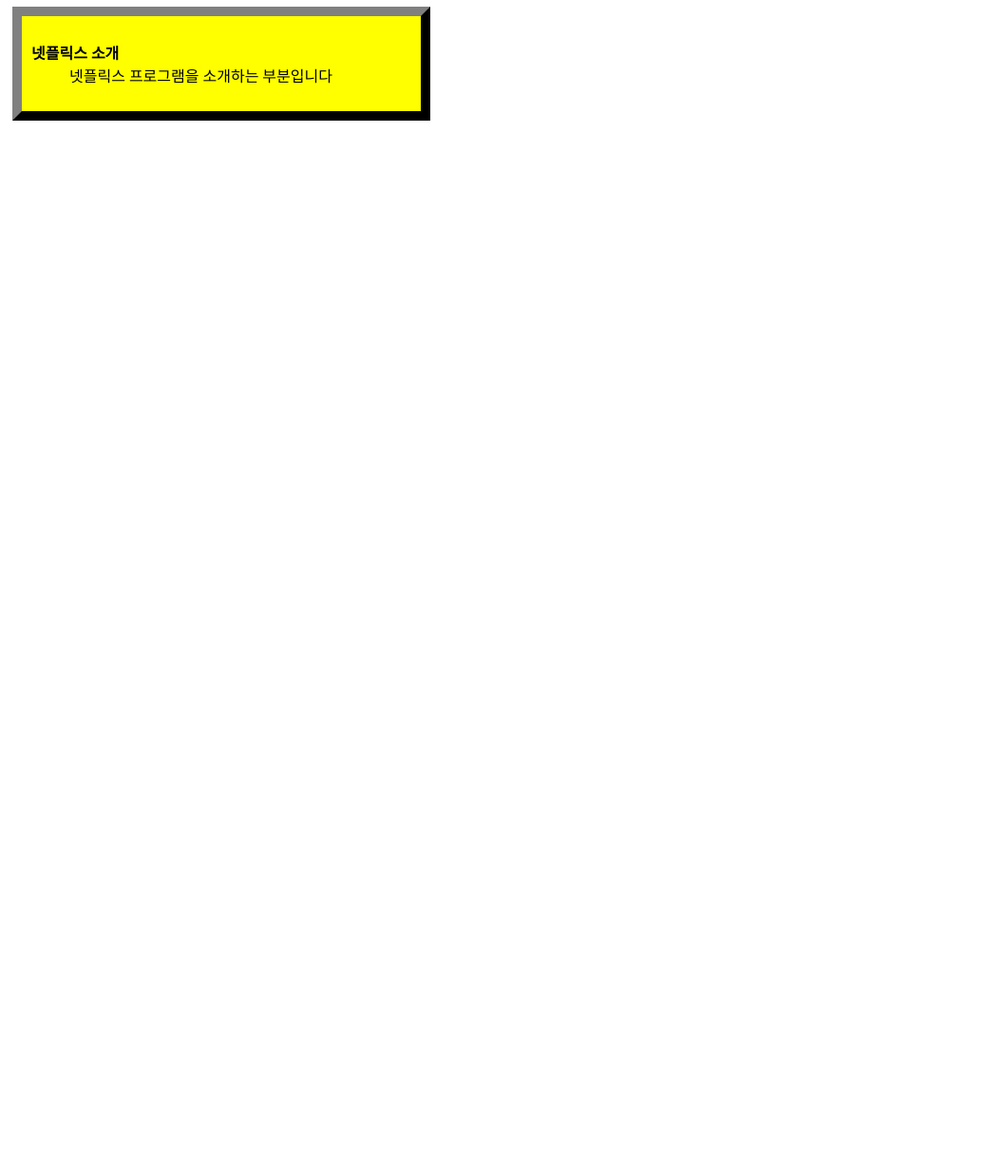
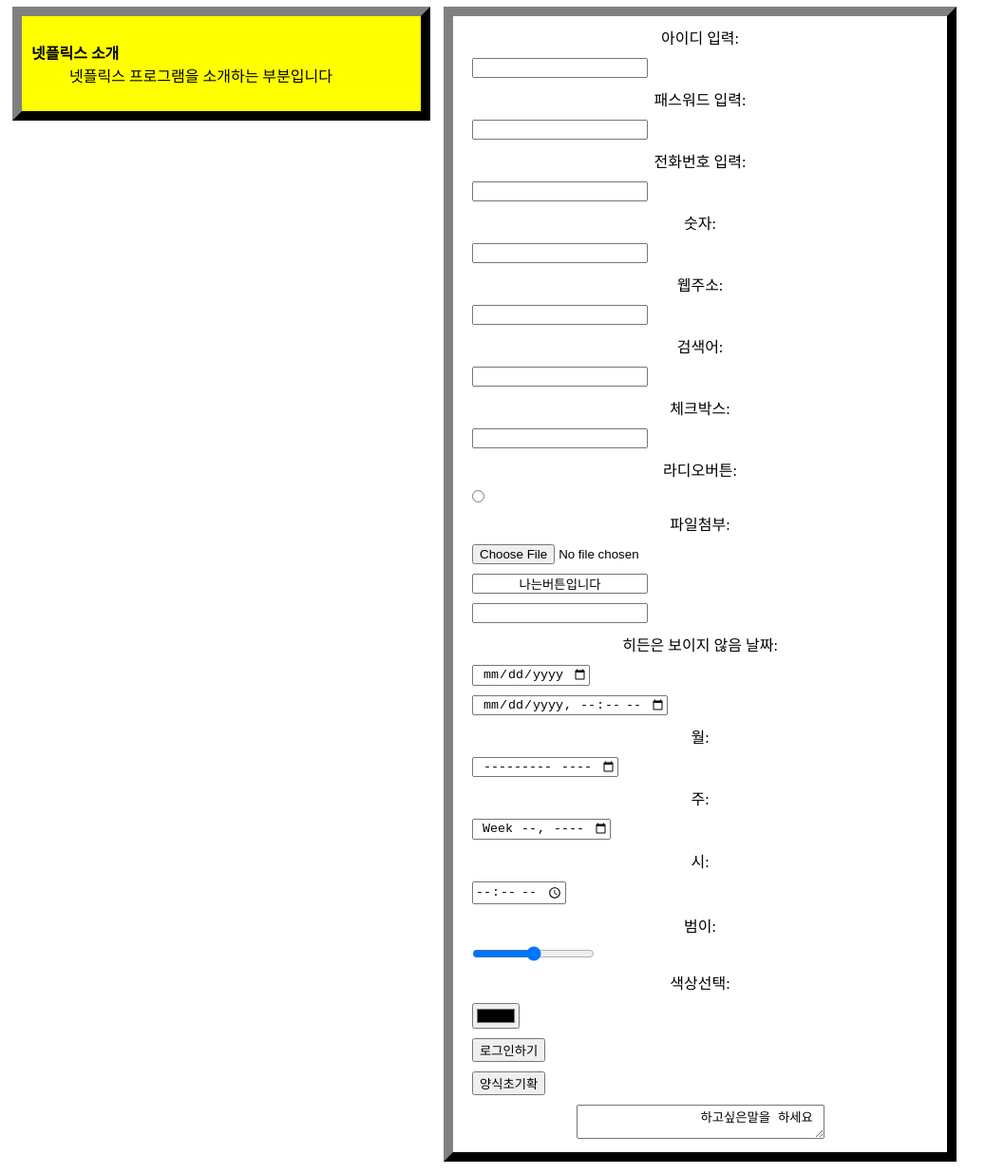
Before and after one commit to dpk990505/WebStudy, a plain HTML site: page index.html in a window 1280 px wide. Shown: the part 649-1885 px from the top of the page at 95% size, without its empty margins (0-1057 px from the left). Before the commit the page ends 800 px from the top, so only its background shows below. Drawn offline with Linux system fonts and the light colour scheme.

Commit message:
로그인폼 추가

```diff
--- a/css/style.css
+++ b/css/style.css
@@ -35,3 +35,14 @@ div#ootd{
 p{
     font-family: Impact, Haettenschweiler, 'Arial Narrow Bold', sans-serif;
 }
+
+div#login_form input{
+    text-align: center !important;
+    display: block;
+    margin: 10px;
+}
+div#login_form{
+    text-align: center;
+    width: 500px;
+    height: auto;
+}
--- a/index.html
+++ b/index.html
@@ -40,5 +40,34 @@
             <dd>넷플릭스 프로그램을 소개하는 부분입니다</dd>
         </dl>
     </div>
+
+    <div id="login_form">
+        <form action="#" method="get">
+            아이디 입력: <input type="text" name="" id="">
+            패스워드 입력: <input type="password" name="" id="">
+            전화번호 입력: <input type="tel" name="" id="">
+            숫자: <input type="number" name="" id="">
+            웹주소: <input type="url" name="" id="">
+            검색어: <input type="search" name="" id="">
+            체크박스: <input type="chack_box" name="" id="">
+            라디오버튼: <input type="radio" name="" id="">
+            파일첨부: <input type="file" name="" id="">
+            <input type="butten"value="나는버튼입니다">
+            <input type="img" src="./facebook.png" id="">
+            히든은 보이지 않음<input type="hidden" name="" id="">
+            날짜: <input type="date" name="" id="">
+            <input type="datetime-local" name="" id="">
+            월: <input type="month" name="" id="">
+            주: <input type="week" name="" id="">
+            시: <input type="time" name="" id="">
+            범이: <input type="range" name="" id="">
+            색상선택: <input type="color" name="" id="">
+            <input type="submit" value="로그인하기">
+            <input type="reset" value="양식초기확">
+            <textarea name=""id="" cols="30" row10>
+                하고싶은말을 하세요
+            </textarea>
+        </form>
+    </div>
 </body>
 </html>
```
Also changed, not shown: facebook.png (added).
